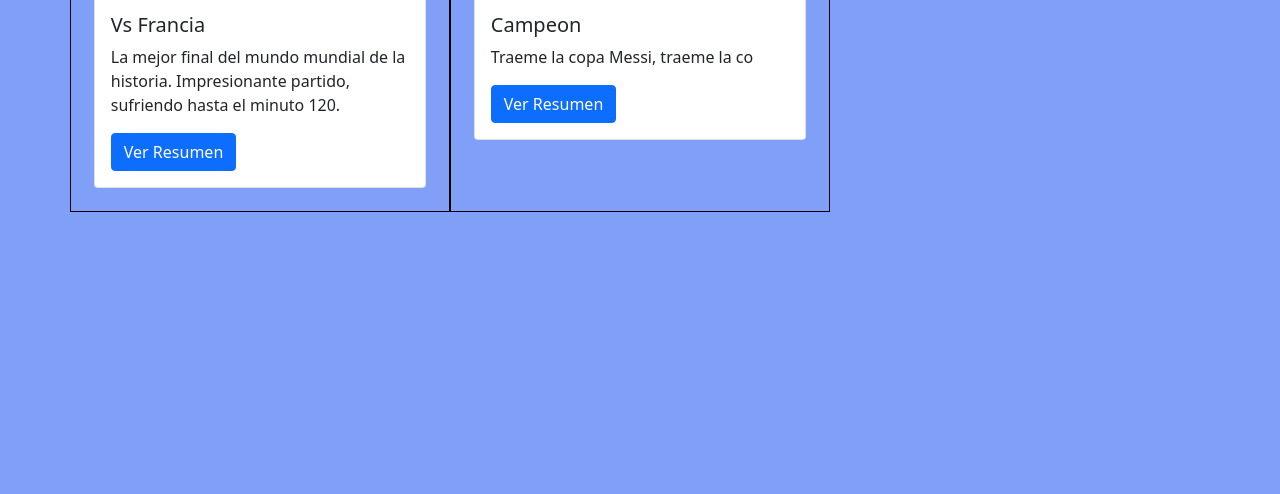
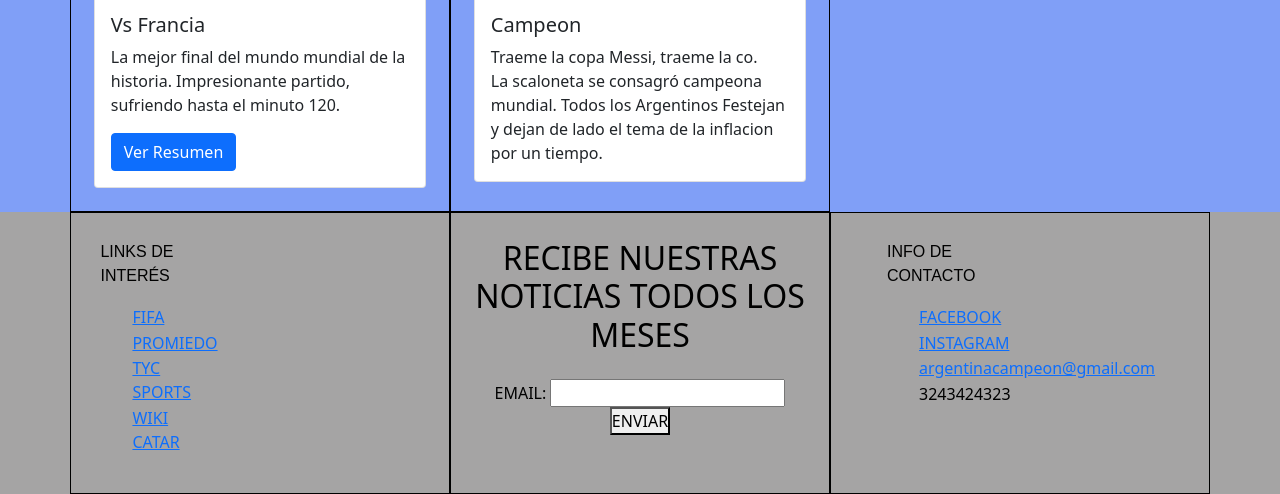
Before and after one commit to maurobertuzzi/Preentrega2Bertuzzi, a plain HTML site: page Pages/partidos.html in a window 1280 px wide. Shown: the part 1188-1682 px from the top of the page. Before the commit the page ends 1400 px from the top, so only its background shows below. Drawn offline with nearby package versions, Linux system fonts and the light colour scheme.

Commit message:
Ajsute de Footer con Boostrap - Seccion partidos

```diff
--- a/Pages/partidos.html
+++ b/Pages/partidos.html
@@ -19,7 +19,7 @@
     <a href="./index.html"><img class="logo"
         src="http://d3ugyf2ht6aenh.cloudfront.net/stores/001/915/482/products/sin-titulo-41-3bf2cc62a11570291816728642996805-640-0.webp"
         alt="logo afa"></a>
-    <img class="menuHamburguesa" src="./img/bars-solid.svg" alt="Menu Hamburguesa">
+    <img class="menuHamburguesa" src="../img/bars-solid.svg" alt="Menu Hamburguesa">
     <nav class="nav">
       <ul>
         <li> <a href="../index.html">INICIO</a></li>
@@ -48,7 +48,8 @@
       </div>
       <div class="col-12 col-md-6 col-lg-4">
         <div class="card">
-          <img src="https://www.cronista.com/files/image/492/492032/63827f4b84402.jpg" class="card-img-top" alt="VS MEXICO">
+          <img src="https://www.cronista.com/files/image/492/492032/63827f4b84402.jpg" class="card-img-top"
+            alt="VS MEXICO">
           <div class="card-body">
             <h5 class="card-title">VS México</h5>
             <p class="card-text">La Seleccion recupero la memoria y ganó. El chavo del 8 a dormir al barril.</p>
@@ -58,11 +59,14 @@
       </div>
       <div class="col-12 col-md-6 col-lg-4">
         <div class="card">
-          <img src="https://okdiario.com/img/2022/11/30/cronica-polonia-argentina-mundial-interior-655x368.jpg" class="card-img-top" alt="Vs Polonia">
+          <img src="https://okdiario.com/img/2022/11/30/cronica-polonia-argentina-mundial-interior-655x368.jpg"
+            class="card-img-top" alt="Vs Polonia">
           <div class="card-body">
             <h5 class="card-title">Vs Polonia</h5>
-            <p class="card-text">Pase tranquilo a Cuartos de Final. Se Lewandosky con todo el tuco el MESSIAS esa tarde.</p>
-            <a href="https://lanacionar-prod.video.arc-cdn.net/wp-lanacionar/20221130/6387cd8f7a9b92355a3b8ae2/t_781ae46fb326423e9b5cfd0427fa7631_name_39___POLONIA_VS_ARGENTINA_3M/file_1280x720-2000-v3_1.mp4" class="btn btn-primary">Ver Resumen</a>
+            <p class="card-text">Pase tranquilo a Cuartos de Final. Se Lewandosky con todo el tuco el MESSIAS esa tarde.
+            </p>
+            <a href="https://lanacionar-prod.video.arc-cdn.net/wp-lanacionar/20221130/6387cd8f7a9b92355a3b8ae2/t_781ae46fb326423e9b5cfd0427fa7631_name_39___POLONIA_VS_ARGENTINA_3M/file_1280x720-2000-v3_1.mp4"
+              class="btn btn-primary">Ver Resumen</a>
           </div>
         </div>
       </div>
@@ -71,7 +75,8 @@
           <img src="https://i.ytimg.com/vi/xoVj4ne_r1Q/maxresdefault.jpg" class="card-img-top" alt="Vs Australia">
           <div class="card-body">
             <h5 class="card-title">Vs Australia</h5>
-            <p class="card-text">Los Canguros de oceania casi hacen morir de un infarto al pais. Triunfo asegurado para pases a Cuartos.</p>
+            <p class="card-text">Los Canguros de oceania casi hacen morir de un infarto al pais. Triunfo asegurado para
+              pases a Cuartos.</p>
             <a href="https://www.youtube.com/watch?v=xoVj4ne_r1Q" class="btn btn-primary">Ver Resumen</a>
           </div>
         </div>
@@ -81,7 +86,8 @@
           <img src="https://i.ytimg.com/vi/sivI7x0BuFk/maxresdefault.jpg" class="card-img-top" alt="Vs Paises Bajos">
           <div class="card-body">
             <h5 class="card-title">Vs Paises Bajos</h5>
-            <p class="card-text">Partido liquidado.(?) Paises Bajos levanta un partido que parecia terminado y nos manda a los Penaltys, que manera de sufrir.</p>
+            <p class="card-text">Partido liquidado.(?) Paises Bajos levanta un partido que parecia terminado y nos manda
+              a los Penaltys, que manera de sufrir.</p>
             <a href="https://www.youtube.com/watch?v=sivI7x0BuFk" class="btn btn-primary">Ver Resumen</a>
           </div>
         </div>
@@ -91,7 +97,8 @@
           <img src="https://i.ytimg.com/vi/lM1bF8hD8-g/maxresdefault.jpg" class="card-img-top" alt="Vs Croacia">
           <div class="card-body">
             <h5 class="card-title">Vs Croacia</h5>
-            <p class="card-text">Revancha del Muncial 2014. Partido amistoso para la Scaloneta, despues de la tormenta del partido anterior, llegó la calma.</p>
+            <p class="card-text">Revancha del Muncial 2014. Partido amistoso para la Scaloneta, despues de la tormenta
+              del partido anterior, llegó la calma.</p>
             <a href="https://www.youtube.com/watch?v=lM1bF8hD8-g" class="btn btn-primary">Ver Resumen</a>
           </div>
         </div>
@@ -101,25 +108,72 @@
           <img src="https://i.ytimg.com/vi/YkCz8d3xxAM/maxresdefault.jpg" class="card-img-top" alt="Vs Francia">
           <div class="card-body">
             <h5 class="card-title">Vs Francia</h5>
-            <p class="card-text">La mejor final del mundo mundial de la historia. Impresionante partido, sufriendo hasta el minuto 120.</p>
+            <p class="card-text">La mejor final del mundo mundial de la historia. Impresionante partido, sufriendo hasta
+              el minuto 120.</p>
             <a href="https://www.youtube.com/watch?v=YkCz8d3xxAM" class="btn btn-primary">Ver Resumen</a>
           </div>
         </div>
       </div>
       <div class="col-12 col-md-6 col-lg-4">
         <div class="card">
-          <img src="https://cdn.conmebol.com/wp-content/uploads/2022/12/ARGENTINA-CAMPEONES-750x485-1.png" class="card-img-top" alt="Copa">
+          <img src="https://cdn.conmebol.com/wp-content/uploads/2022/12/ARGENTINA-CAMPEONES-750x485-1.png"
+            class="card-img-top" alt="Copa">
           <div class="card-body">
             <h5 class="card-title">Campeon</h5>
-            <p class="card-text">Traeme la copa Messi, traeme la co</p>
-            <a href="" class="btn btn-primary">Ver Resumen</a>
+            <p class="card-text">Traeme la copa Messi, traeme la co. <br>La scaloneta se consagró campeona mundial.
+              Todos los Argentinos Festejan y dejan de lado el tema de la inflacion por un tiempo.
+            </p>
           </div>
         </div>
       </div>
-
     </div>
   </div>
   </main>
+  <!--FOOTER-->
+  <footer>
+    <!--container-->
+    <div class="container">
+      <!--row-->
+      <div class="row">
+        <div class="col-12 col-md-4 col-lg-4">
+          <div class="fo">
+            <p class="titulo">LINKS DE INTERÉS</p>
+            <ul>
+              <li><a target="_blank"
+                  href="https://www.fifa.com/fifaplus/es/tournaments/mens/worldcup/qatar2022">FIFA</a>
+              </li>
+              <li><a target="_blank" href="https://www.promiedos.com.ar/mundial">PROMIEDO</a></li>
+              <li><a target="_blank" href="https://www.tycsports.com/mundial/fixture.html">TYC SPORTS</a></li>
+              <li><a target="_blank" href="https://es.wikipedia.org/wiki/Catar">WIKI CATAR</a></li>
+            </ul>
+          </div>
+        </div>
+        <div class="col-12 col-md-4 col-lg-4">
+          <div class="newsletter">
+            <div class="titleNews">
+              <h2>RECIBE NUESTRAS NOTICIAS TODOS LOS MESES</h2>
+            </div>
+            <div class="form">
+              <label for="email">EMAIL:</label>
+              <input type="email" id="email" required>
+              <button type="submit">ENVIAR</button>
+            </div>
+          </div>
+        </div>
+        <div class="col-12 col-md-4 col-lg-4">
+          <div class="redes">
+            <p class="titulo">INFO DE CONTACTO</p>
+            <ul>
+              <li><a href="https://www.facebbok.com">FACEBOOK</a></li>
+              <li><a href="https://www.instagram.com">INSTAGRAM</a></li>
+              <li><a href="mailto:argentinacampeon@gmail.com">argentinacampeon@gmail.com</a></li>
+              <li><span>3243424323</span>
+            </ul>
+          </div>
+        </div>
+      </div>
+    </div>
+  </footer>
   <script src="https://cdn.jsdelivr.net/npm/bootstrap@5.0.2/dist/js/bootstrap.bundle.min.js"
     integrity="sha384-MrcW6ZMFYlzcLA8Nl+NtUVF0sA7MsXsP1UyJoMp4YLEuNSfAP+JcXn/tWtIaxVXM"
     crossorigin="anonymous"></script>
--- a/css/style.css
+++ b/css/style.css
@@ -12,7 +12,7 @@ body {
 .containerGrid {
     display: grid;
     grid-template-columns: auto;
-    grid-template-rows: 100px auto auto 160px;
+    grid-template-rows: 100px auto auto auto;
     gap: 5px;
     width: 80%;
     margin-left: auto;
@@ -156,7 +156,7 @@ footer li {
 @media screen and (max-width: 1023px) {
 
     .containerGrid {
-        grid-template-rows: 100px auto auto 150px;
+        grid-template-rows: 100px auto auto auto;
     }
 
     .nav ul li {
```
